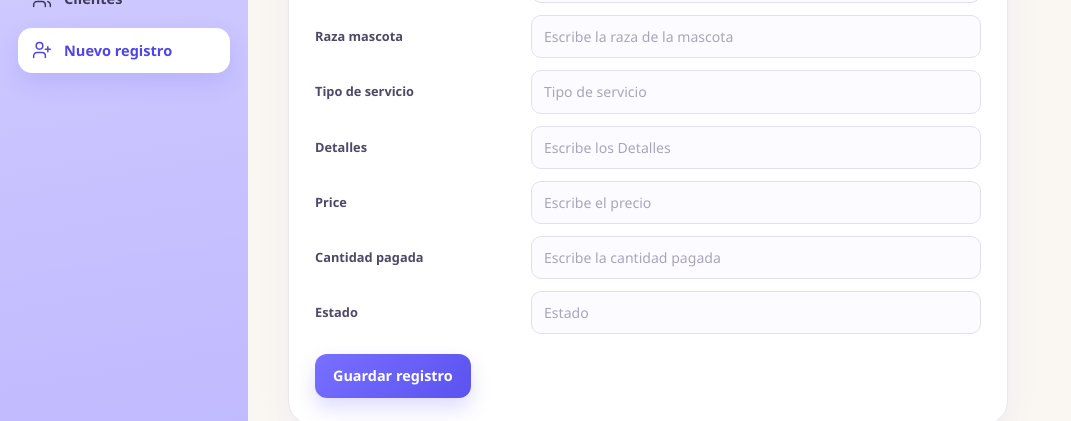
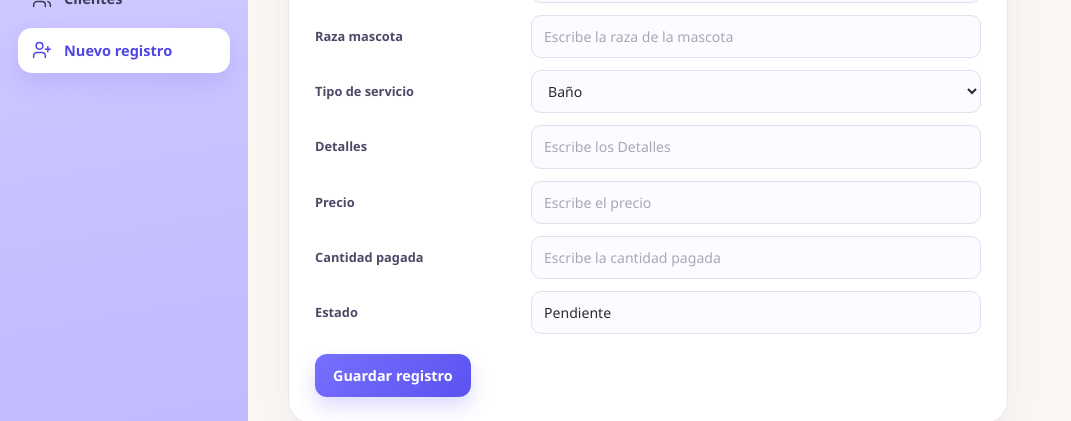
Before and after one commit to Mucca03/asty-petshop-manager, a React (Vite) app in the folder frontend/: page /crearCliente in a window 1280 px wide. Shown: the part 213-634 px from the top of the page, without its empty margins (0-1071 px from the left). Built offline with nearby package versions, Linux system fonts and the light colour scheme.

Commit message:
TestPost fixes

```diff
--- a/frontend/src/components/TestPost.tsx
+++ b/frontend/src/components/TestPost.tsx
@@ -3,7 +3,9 @@ import {createClient, createPet, createService} from "../services/index.ts";
 const TestPost = () => {
 
   const handleSubmit = async (e: React.FormEvent<HTMLFormElement>) => {
+
         e.preventDefault();
+          try {
             const formData = new FormData(e.currentTarget);
             const value = (name: string) => String(formData.get(name) ?? "").trim();
             const numberValue = (name: string) => {
@@ -25,16 +27,44 @@ const TestPost = () => {
                 value("status"),
                 pet.id
             )
+            alert("¡Guardado!")
+          } catch (error) {
+            alert(error);
+          }
+        {/*const formData = new FormData(e.currentTarget);
+        const value = (name: string) => String(formData.get(name) ?? "").trim();
+        const numberValue = (name: string) => {
+            const number = Number(formData.get(name));
+            return Number.isFinite(number) ? number : 0;
+        };
+
+        const client = await createClient(value("nombre"), value("telefono"));
+        const pet = await createPet(
+            value("nombrePet"),
+            value("razaPet"),
+            client.id
+        )
+        await createService(
+            value("serviceType"),
+            value("details"),
+            numberValue("price"),
+            numberValue("paidAmount"),
+            value("status"),
+            pet.id
+        )*/}
+
     };
 
   return (
+
     <div>
         <form onSubmit={handleSubmit}>
+
                 <p>Nombre cliente</p>
                 <input type="text" id="nombre" name="nombre"
                        placeholder="Escribe tu nombre"/>
                 <p>Telefono cliente</p>
-                <input type="text" id="telefono" name="telefono"
+                <input type="number" id="telefono" name="telefono"
                        placeholder="Escribe tu telefono"/>
                 <p>Nombre mascota</p>
                 <input type="text" id="nombrePet" name="nombrePet"
@@ -43,20 +73,30 @@ const TestPost = () => {
                 <input type="text" id="razaPet" name="razaPet"
                        placeholder="Escribe la raza de la mascota"/>
                 <p>Tipo de servicio</p>
+                {/*
                 <input type="text" id="serviceType" name="serviceType"
-                       placeholder="Tipo de servicio"/>
+                  placeholder="Tipo de servicio" />
+                */}
+
+                <select id="serviceType" name="serviceType">
+                  <option value="Baño">Baño</option>
+                  <option value="Baño y corte">Baño y Corte</option>
+                  <option value="Corte de uñas">Corte de uñas</option>
+                </select>
+
                 <p>Detalles</p>
                 <input type="text" id="details" name="details"
                        placeholder="Escribe los Detalles"/>
-                <p>Price</p>
+                <p>Precio</p>
                 <input type="number" min={0} id="price" name="price"
                        placeholder="Escribe el precio"/>
                 <p>Cantidad pagada</p>
                 <input type="number" min={0} id="paidAmount" name="paidAmount"
-                       placeholder="Escribe la cantidad pagada"/>
+                  placeholder="Escribe la cantidad pagada" />
+
                 <p>Estado</p>
                 <input type="text" id="status" name="status"
-                       placeholder="Estado"/>
+                  placeholder="Pendiente"  value="Pendiente" />
                 <br/>
                 <button type="submit">
                     Guardar registro
```
Lines whose indentation alone changed are shown as unchanged.
